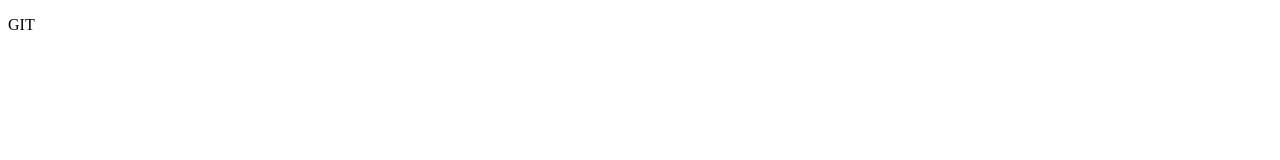
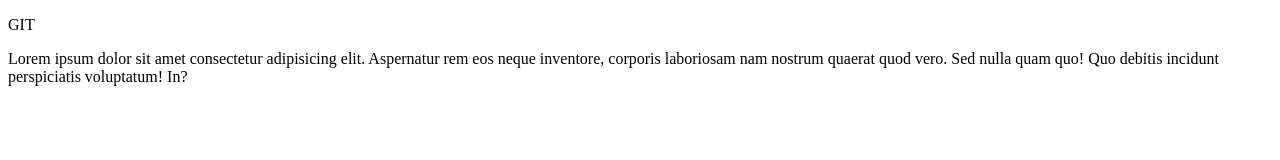
Before and after one commit to robotsdontsleep/test-git, a plain HTML site: page index.html in a window 1280 px wide. Drawn offline with Linux system fonts and the light colour scheme.

Commit message:
push paragraph

```diff
--- a/index.html
+++ b/index.html
@@ -7,5 +7,6 @@
 </head>
 <body>
     <p>GIT</p>
+    <p>Lorem ipsum dolor sit amet consectetur adipisicing elit. Aspernatur rem eos neque inventore, corporis laboriosam nam nostrum quaerat quod vero. Sed nulla quam quo! Quo debitis incidunt perspiciatis voluptatum! In?</p>
 </body>
 </html>
```
